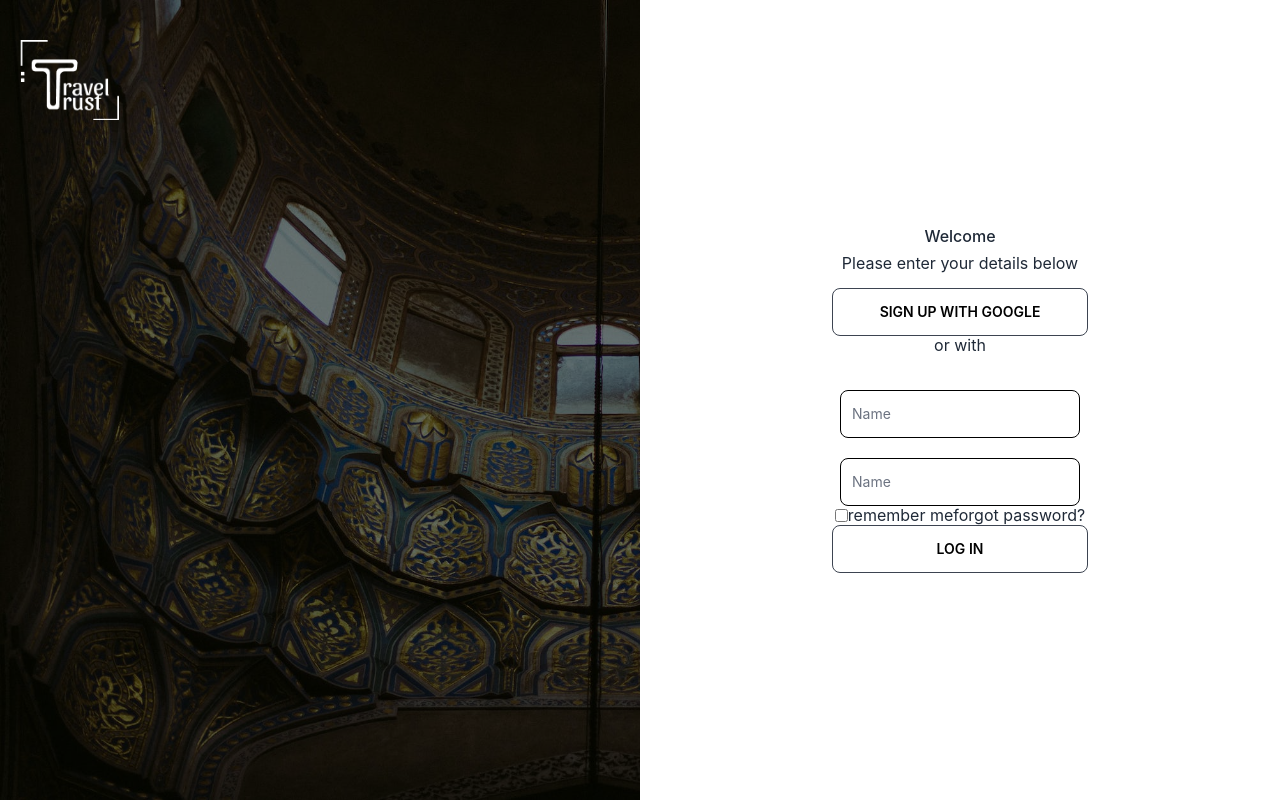
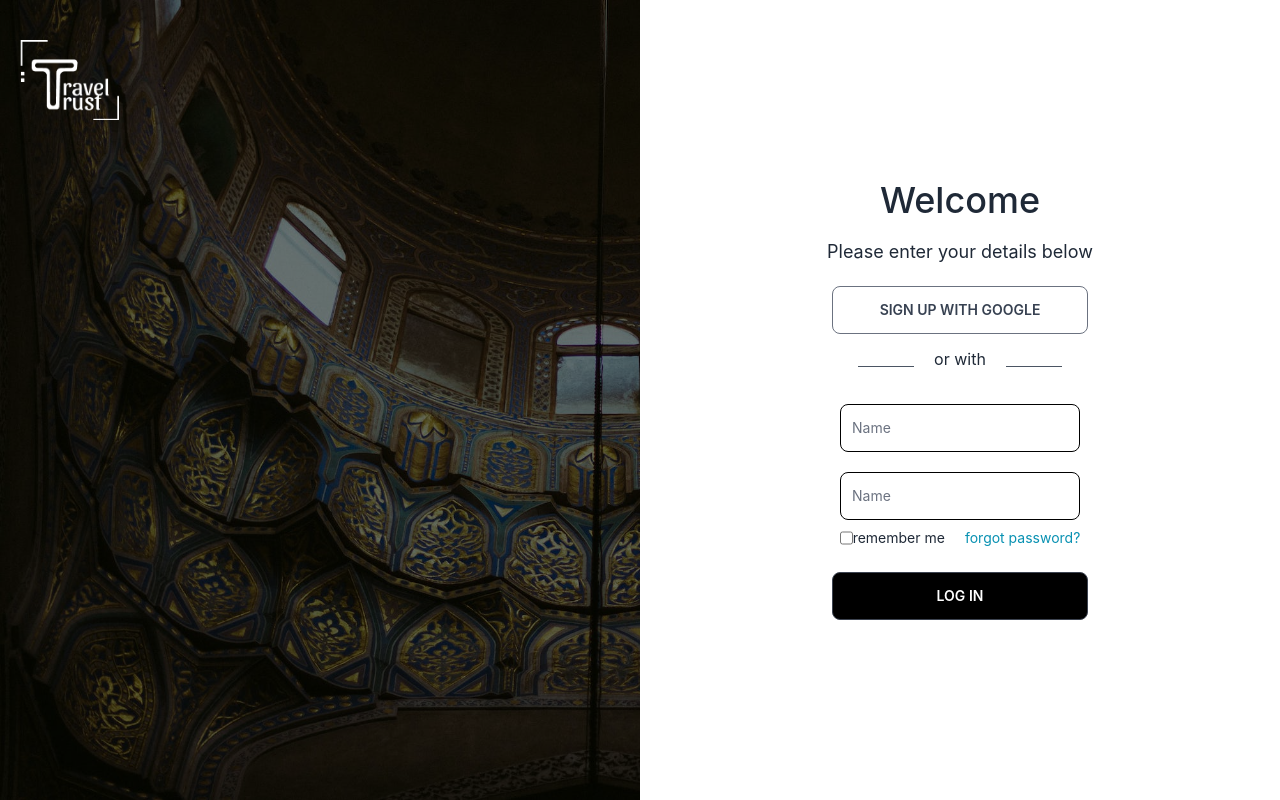
Before and after one commit to AhmedEldesoky99/Travel-Trust-ITI-Frontend, a React (Vite) app: page /login in a window 1280 px wide. Built offline with nearby package versions, Linux system fonts and the light colour scheme; the HTML template or start-up script is replaced by a standard one.

Commit message:
login user

```diff
--- a/src/pages/Login/index.jsx
+++ b/src/pages/Login/index.jsx
@@ -3,29 +3,29 @@ import CustomInput from '../../components/shared/FormComponents/CustomInput';
 
 const Login = () => {
     return (
-        <div className="flex flex-row">
-            <div className="w-[50vw] h-[100vh] bg-login-user bg-cover bg-left bg-no-repeat">
+        <div className="flex flex-row 2xs:">
+            <div className="md:w-[50vw] md:h-[100vh] md:block 2xs:hidden md:bg-login-user bg-cover bg-left bg-no-repeat">
                 <div className="bg-black bg-opacity-50 h-[100vh] flex flex-col justify-end pl-5 pb-5">
                     <div className="absolute top-10 left-5 bg-logo-join bg-cover h-[5rem] w-[6.2rem]"></div>
                 </div>
             </div>
-            <div className="flex flex-col justify-center items-center w-[50vw]">
-                <h1 className="">Welcome</h1>
-                <p className="">Please enter your details below</p>
-                <button className="btn btn-wide bg-white text-black">sign up with google</button>
-                <div className='flex flex-row'>
-                    <hr className='border-spacing-1 text-black ' />
-                    <p>or with</p>
-                    <hr />
+            <div className="flex flex-col justify-center items-center md:w-[50vw] 2xs:w-[100vw] md:mt-0 2xs:mt-[20%]">
+                <h1 className="text-4xl">Welcome</h1>
+                <p className="text-lg mb-5">Please enter your details below</p>
+                <button className="btn btn-wide bg-white text-gray-700 border-gray-500 mb-4">  sign up with google</button>
+                <div className='flex flex-row items-center'>
+                    <hr className='h-px bg-gray-600 border-0 w-14' />
+                    <p className='px-5 text-md'>or with</p>
+                    <hr className='h-px bg-gray-600 border-0 w-14'/>
                 </div>
                 <CustomInput/>
                 <CustomInput/>
-                <div className='flex flex-row'>
+                <div className='flex flex-row mt-2 mb-6'>
                     <input type="checkbox" name="" id="" />
-                    <span>remember me</span>
-                    <a href="">forgot password?</a>
+                    <span className='text-sm'>remember me</span>
+                    <a href="" className='text-sm pl-5 text-cyan-600'>forgot password?</a>
                 </div>
-                <button className='btn btn-wide bg-white text-black'>Log in</button>
+                <button className='btn btn-wide bg-black text-white hover:bg-white hover:text-black hover:border-none'>Log in</button>
             </div>
         </div>
     );
--- a/tailwind.config.js
+++ b/tailwind.config.js
@@ -23,6 +23,7 @@ export default {
       'login-user': "url('./src/assets/images/login user.jpg')",
       'sign-up-user': "url('./src/assets/images/signup user.jpg')",
       'logo-join': "url('./src/assets/images/Logo/logo.png')",
+      'g-logo': "url('./src/assets/images/Logo/g-logo.png')",
     },
   },
   plugins: [require("daisyui")],
```
Also changed, not shown: src/assets/images/Logo/g-logo.png (added).
